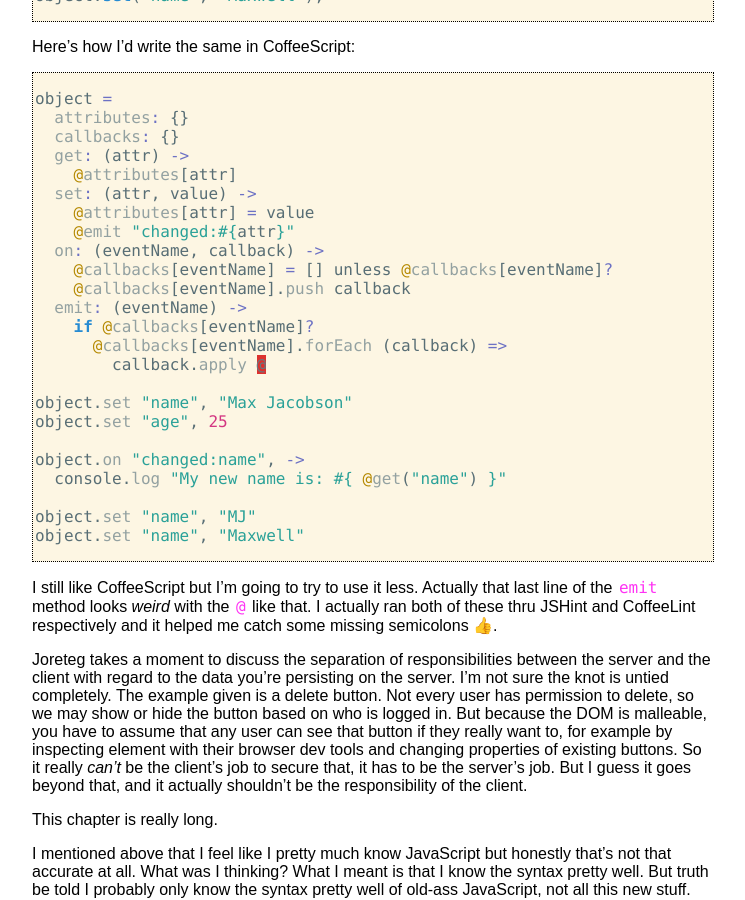
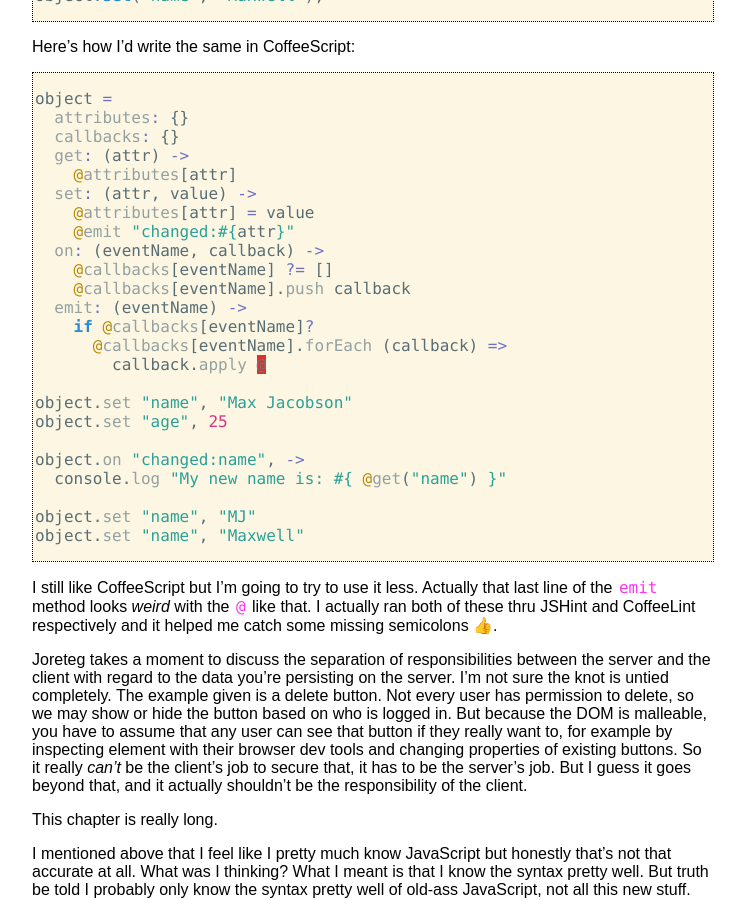
Before and after one commit to hardscrabble/hardscrabble.github.io, a Jekyll site: the page built from _posts/2014-07-08-reading_human_javascript.md, in a window 1280 px wide and 900 px high, scrolled down 3066 px. Shown: the whole window, without its empty margins (121-866 px from the left). Built offline with Jekyll 4.4.1, drawn with Linux system fonts in a browser that asks for light colours; emoji names are drawn with the system emoji font; comment, search, counter and statistics services are not loaded.

Commit message:
Improve CoffeeScript

```diff
--- a/_posts/2014-07-08-reading_human_javascript.md
+++ b/_posts/2014-07-08-reading_human_javascript.md
@@ -131,7 +131,7 @@ object =
     @attributes[attr] = value
     @emit "changed:#{attr}"
   on: (eventName, callback) ->
-    @callbacks[eventName] = [] unless @callbacks[eventName]?
+    @callbacks[eventName] ?= []
     @callbacks[eventName].push callback
   emit: (eventName) ->
     if @callbacks[eventName]?
```
